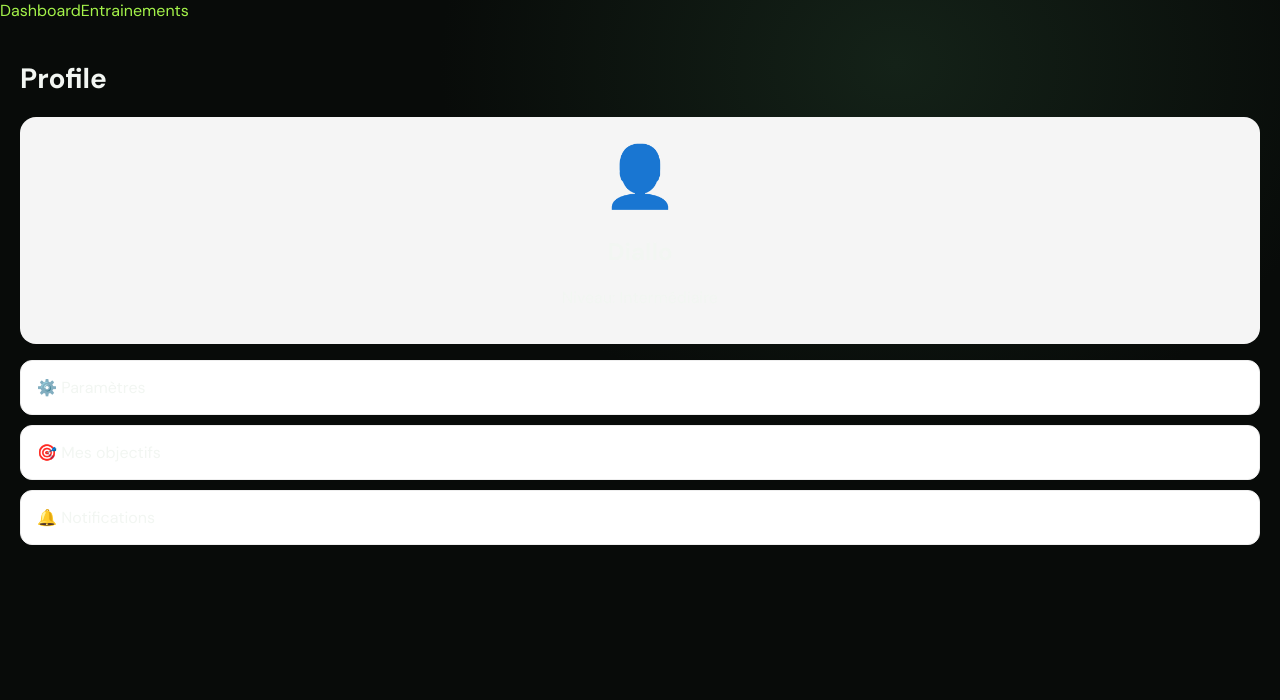
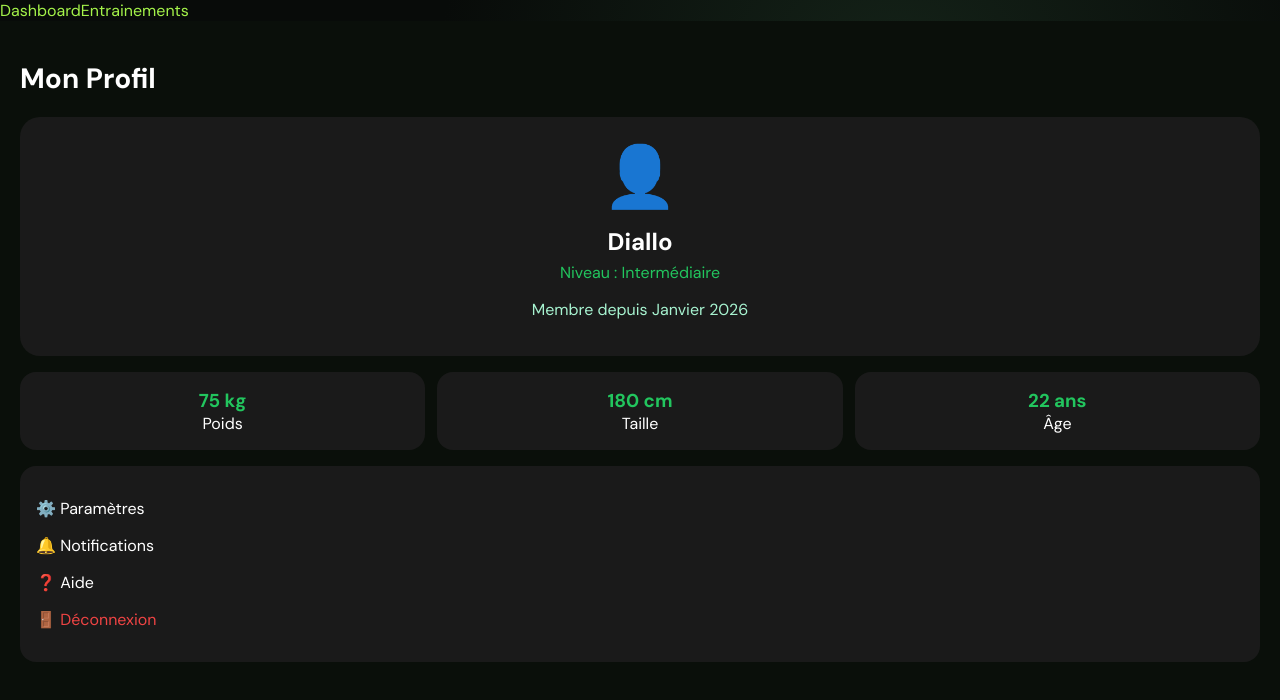
Before and after one commit to actionsdiallo-lgtm/fit-pro, a Next.js app: page /profile in a window 1280 px wide. Shown: the top 700 px of the page. Built offline with nearby package versions, Linux system fonts and the light colour scheme.

Commit message:
Update page.tsx

```diff
--- a/src/app/profile/page.tsx
+++ b/src/app/profile/page.tsx
@@ -1,16 +1,33 @@
-export default function Profile() {
+"use client";
+export default function ProfilePage() {
   return (
-    <div style={{ padding: 20 }}>
-      <h1 style={{ fontSize: 28, fontWeight: 'bold' }}>Profile</h1>
-      <div style={{ marginTop: 20, padding: 20, background: '#f5f5f5', borderRadius: 16, textAlign: 'center' }}>
+    <div style={{ padding: 20, backgroundColor: '#0A0F0A', color: 'white', minHeight: '100vh' }}>
+      <h1 style={{ fontSize: 28, fontWeight: 'bold' }}>Mon Profil</h1>
+      <div style={{ marginTop: 20, padding: 20, backgroundColor: '#1A1A1A', borderRadius: 20, textAlign: 'center' }}>
         <div style={{ fontSize: 60 }}>👤</div>
-        <h2>Diallo</h2>
-        <p>Niveau: Intermédiaire</p>
+        <h2 style={{ margin: '10px 0 5px' }}>Diallo</h2>
+        <p style={{ color: '#22C55E', margin: 0 }}>Niveau : Intermédiaire</p>
+        <p style={{ color: '#A7F3D0' }}>Membre depuis Janvier 2026</p>
       </div>
-      <div style={{ marginTop: 16, display: 'flex', flexDirection: 'column', gap: 10 }}>
-        <div style={{ padding: 16, background: 'white', border: '1px solid #eee', borderRadius: 12 }}>⚙️ Paramètres</div>
-        <div style={{ padding: 16, background: 'white', border: '1px solid #eee', borderRadius: 12 }}>🎯 Mes objectifs</div>
-        <div style={{ padding: 16, background: 'white', border: '1px solid #eee', borderRadius: 12 }}>🔔 Notifications</div>
+      <div style={{ marginTop: 16, display: 'flex', gap: 12 }}>
+        <div style={{ flex: 1, padding: 16, backgroundColor: '#1A1A1A', borderRadius: 16, textAlign: 'center' }}>
+          <h3 style={{ color: '#22C55E', margin: 0 }}>75 kg</h3>
+          <p style={{ margin: 0 }}>Poids</p>
+        </div>
+        <div style={{ flex: 1, padding: 16, backgroundColor: '#1A1A1A', borderRadius: 16, textAlign: 'center' }}>
+          <h3 style={{ color: '#22C55E', margin: 0 }}>180 cm</h3>
+          <p style={{ margin: 0 }}>Taille</p>
+        </div>
+        <div style={{ flex: 1, padding: 16, backgroundColor: '#1A1A1A', borderRadius: 16, textAlign: 'center' }}>
+          <h3 style={{ color: '#22C55E', margin: 0 }}>22 ans</h3>
+          <p style={{ margin: 0 }}>Âge</p>
+        </div>
+      </div>
+      <div style={{ marginTop: 16, padding: 16, backgroundColor: '#1A1A1A', borderRadius: 16 }}>
+        <p>⚙️ Paramètres</p>
+        <p>🔔 Notifications</p>
+        <p>❓ Aide</p>
+        <p style={{ color: '#EF4444' }}>🚪 Déconnexion</p>
       </div>
     </div>
   );
```
